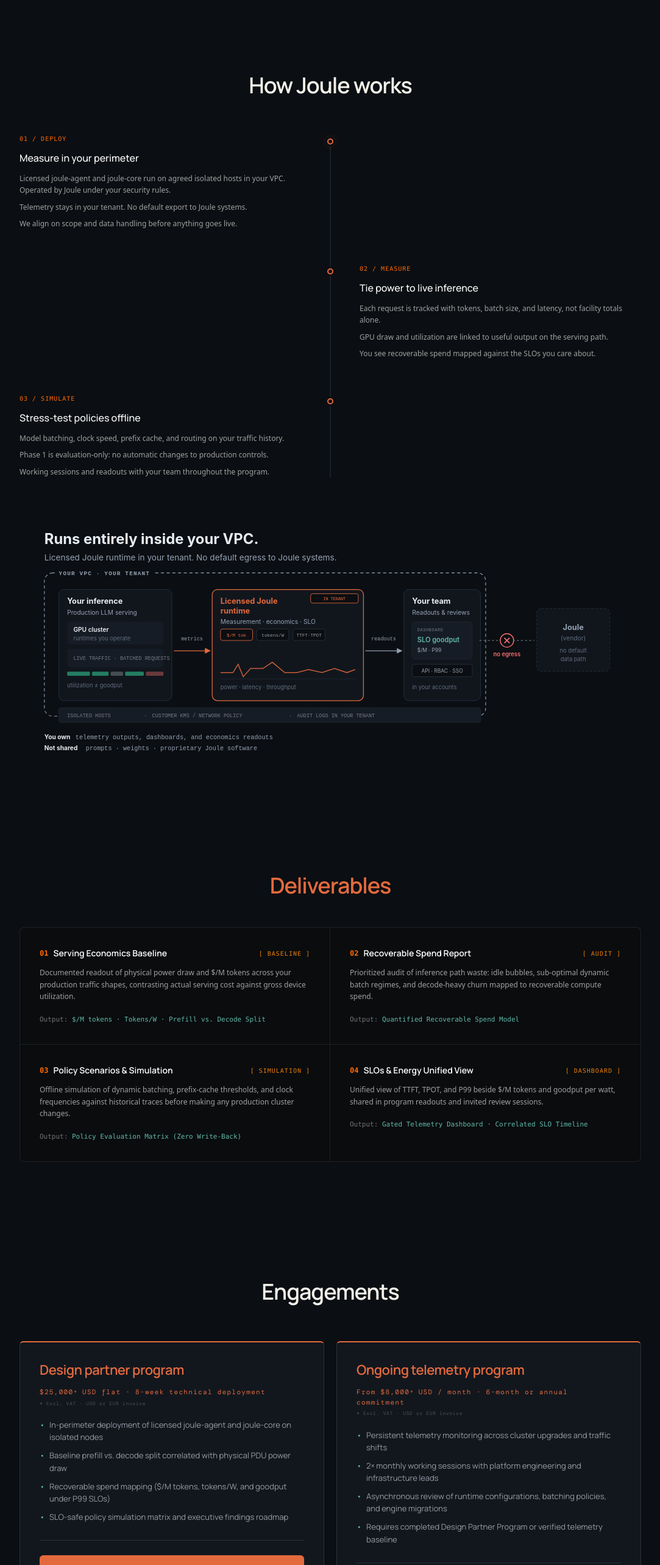
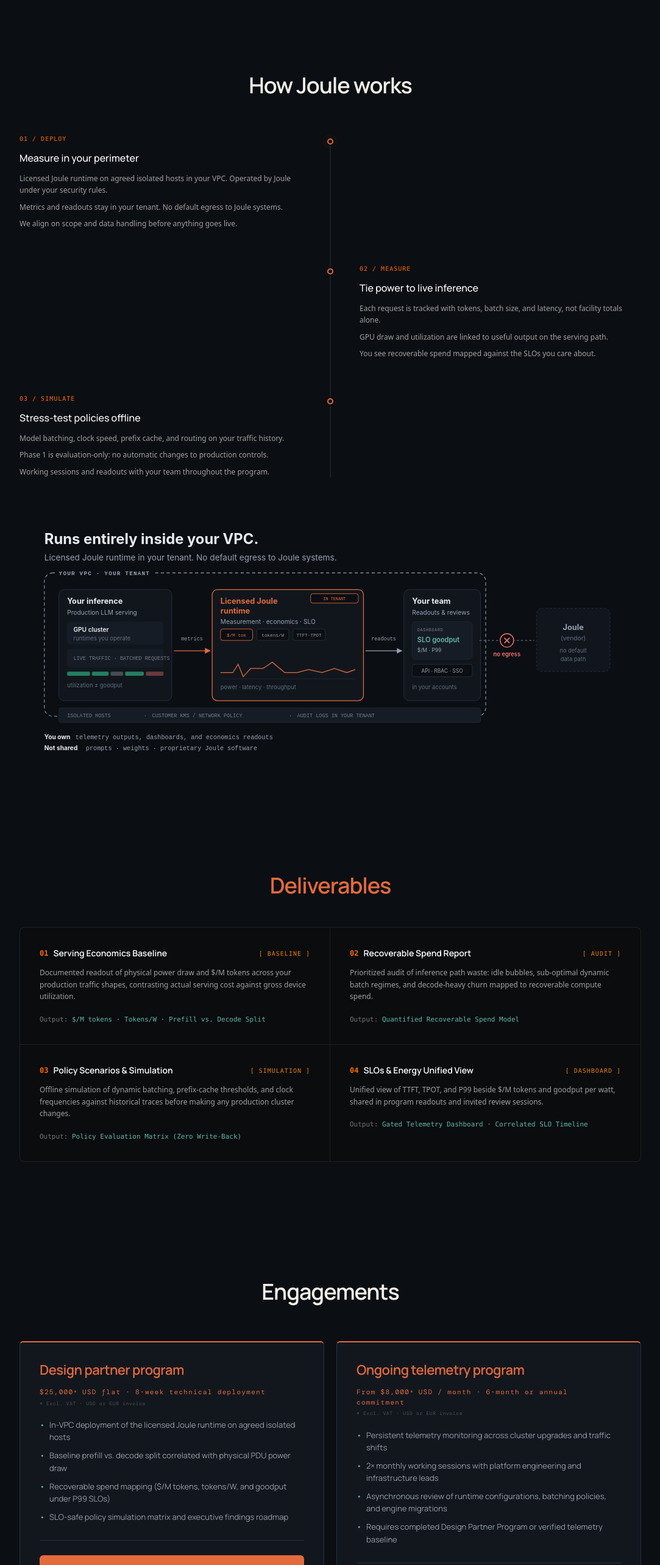
Before and after one commit to goabiaryan/joule-web, a React (Vite) app: page / in a window 1280 px wide. Shown: the part 2582-5148 px from the top of the page at 61% size, without its empty margins (98-1181 px from the left). Built offline with nearby package versions, Linux system fonts and the light colour scheme; no server answers.

Commit message:
Align How it works and engagement copy with public VPC messaging.
Use licensed Joule runtime and in-tenant readouts instead of internal component names.

```diff
--- a/src/content/phase1Product.js
+++ b/src/content/phase1Product.js
@@ -180,8 +180,8 @@
         id: "DEPLOY",
         title: "Measure in your perimeter",
         items: [
-          "Licensed joule-agent and joule-core run on agreed isolated hosts in your VPC. Operated by Joule under your security rules.",
-          "Telemetry stays in your tenant. No default export to Joule systems.",
+          "Licensed Joule runtime on agreed isolated hosts in your VPC. Operated by Joule under your security rules.",
+          "Metrics and readouts stay in your tenant. No default egress to Joule systems.",
           "We align on scope and data handling before anything goes live.",
         ],
       },
@@ -216,7 +216,7 @@
     feeTail: " USD flat · 8-week technical deployment",
     feeFootnote: "Excl. VAT · USD or EUR invoice",
     items: [
-      "In-perimeter deployment of licensed joule-agent and joule-core on isolated nodes",
+      "In-VPC deployment of the licensed Joule runtime on agreed isolated hosts",
       "Baseline prefill vs. decode split correlated with physical PDU power draw",
       "Recoverable spend mapping ($/M tokens, tokens/W, and goodput under P99 SLOs)",
       "SLO-safe policy simulation matrix and executive findings roadmap",
```
